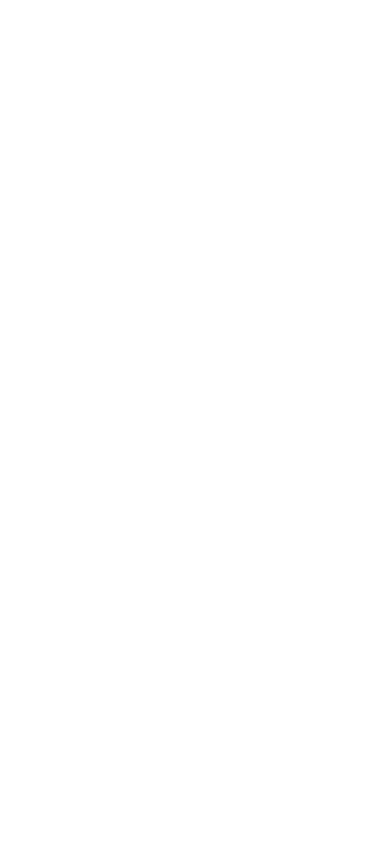
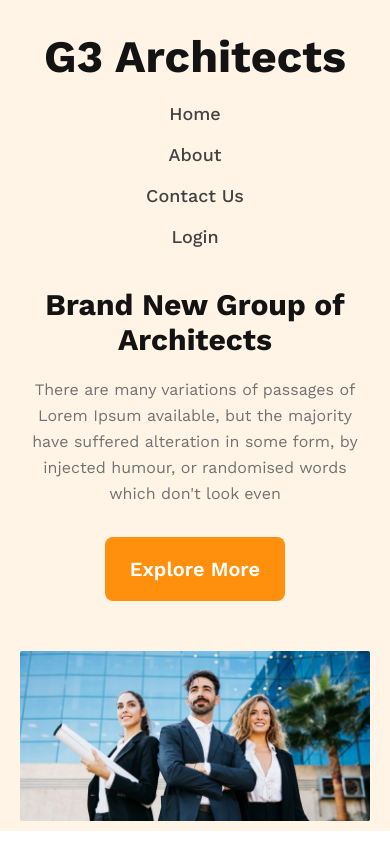
Before and after one commit to aboutamirhamza/g3-architects, a plain HTML site: page index.html in a window 390 px wide. Drawn offline with nearby package versions, Linux system fonts and the light colour scheme.

Commit message:
Header and Banner Section Complete With Responsive

```diff
--- a/css/style.css
+++ b/css/style.css
@@ -0,0 +1,289 @@
+@import url('https://fonts.googleapis.com/css2?family=Work+Sans:ital,wght@0,100..900;1,100..900&display=swap');
+
+/* Common Style Start */
+
+* {
+    margin: 0;
+    padding: 0;
+    box-sizing: border-box;
+    font-family: 'Work Sans', sans-serif;
+}
+
+html {
+    scroll-behavior: smooth;
+}
+
+ul,ol{
+    list-style: none;
+}
+
+a{
+    text-decoration: none;
+}
+
+img{
+    width: 100%;
+}
+
+h1,h2,h3,h4,h5,h6,div,span,li,p{
+    margin: 0;
+    padding: 0;
+}
+
+.container{
+    max-width: 1440px;
+    margin: 0 auto;
+}
+
+.text-center{
+    text-align: center;
+}
+
+.d-flex{
+    display: flex;
+}
+
+.dark-1{
+    color: #131313;
+}
+
+.dark-2{
+    color: #424242;
+}
+
+.dark-3{
+    color: #727272;
+}
+
+.section-title{
+    font-size: 45px;
+    font-weight: 700;
+    color: #131313;
+}
+
+.my-btn{
+    background-color: #FF900E;
+    padding: 20px 25px;
+    color: #fff;
+    font-size: 1.25rem;
+    font-weight: 600;
+    border: none;
+    border-radius: 8px;
+    cursor: pointer;
+    transition: all linear .3s;
+}
+
+.my-btn:hover{
+    background-color: #252525;
+    color: #fff;
+}
+
+/* Common Style End */
+
+
+/* Header Style Start */
+.header{
+    background-color: rgba(255, 144, 14, 0.1);
+}
+
+.navbar{
+    justify-content: space-between;
+    align-items: center;
+    padding: 30px 0;
+}
+
+.navbar .nav-items{
+    gap: 100px;
+}
+
+.navbar .nav-items .nav-link{
+    font-weight: 500;
+    font-size: 18px;
+    transition: all linear .3s;
+}
+
+.navbar .nav-items .nav-link:hover{
+    color: #FF900E;
+}
+
+.banner{
+    padding: 102px 0 45px 0;
+}
+
+.banner .banner-main{
+    flex-direction: column;
+    align-items: center;
+}
+
+.banner .banner-text-content{
+    max-width: 862px;
+}
+
+.banner .banner-heading{
+    font-size: 4rem;
+    font-weight: 700;
+    padding-bottom: 20px;
+}
+
+.banner .banner-description{
+    font-size: 16px;
+    line-height: 26px;
+    padding-bottom: 30px;
+}
+
+.banner img{
+    margin-top: 50px;
+
+}
+
+/* Header Style End */
+
+/* Common Style Start */
+/* Common Style End */
+
+
+/* Responsive Style Start */
+@media screen and (max-width: 576px) {
+    .navbar,
+    .nav-items{
+        flex-direction: column;
+    }
+
+    .navbar{
+        gap: 20px;
+        text-align: center;
+    }
+
+    .navbar .nav-items{
+        gap: 20px;
+    }
+
+    .banner{
+    padding: 10px 20px;
+    }
+
+    .banner .banner-heading{
+        font-size: 1.875rem;
+    }
+}
+
+@media screen and (min-width: 577px) and (max-width: 767px) {
+    .navbar,
+    .nav-items{
+        flex-direction: column;
+    }
+
+    .navbar{
+        gap: 20px;
+        text-align: center;
+    }
+
+    .navbar .nav-items{
+        gap: 20px;
+    }
+
+    .banner{
+    padding: 10px 20px;
+    }
+
+    .banner .banner-heading{
+        font-size: 3.125rem;
+    }
+}
+
+@media screen and (min-width: 768px) and (max-width: 992px){
+.navbar,
+    .nav-items{
+        flex-direction: column;
+    }
+
+    .navbar{
+        gap: 20px;
+        text-align: center;
+    }
+
+    .navbar .nav-items{
+        gap: 20px;
+    }
+
+    .banner{
+    padding: 10px 20px;
+    }
+
+    .banner .banner-heading{
+        font-size: 3.125rem;
+    }
+}
+
+@media screen and (min-width: 993px) and (max-width: 1200px){
+.navbar,
+    .nav-items{
+        flex-direction: column;
+    }
+
+    .navbar{
+        gap: 20px;
+        text-align: center;
+    }
+
+    .navbar .nav-items{
+        gap: 20px;
+    }
+
+    .banner{
+    padding: 10px 20px;
+    }
+
+    .banner .banner-heading{
+        font-size: 4rem;
+    }
+}
+
+@media screen and (min-width: 1201px) and (max-width: 1440px){
+.navbar,
+    .nav-items{
+        flex-direction: column;
+    }
+
+    .navbar{
+        gap: 20px;
+        text-align: center;
+    }
+
+    .navbar .nav-items{
+        gap: 20px;
+    }
+
+    .banner{
+    padding: 10px 20px;
+    }
+
+    .banner .banner-heading{
+        font-size: 4rem;
+    }
+}
+
+@media screen and (min-width: 1441px) and (max-width: 1500px){
+.navbar,
+    .nav-items{
+        flex-direction: column;
+    }
+
+    .navbar{
+        gap: 20px;
+        text-align: center;
+    }
+
+    .navbar .nav-items{
+        gap: 20px;
+    }
+
+    .banner{
+    padding: 10px 20px;
+    }
+
+    .banner .banner-heading{
+        font-size: 4rem;
+    }
+}
+/* Responsive Style End */
--- a/index.html
+++ b/index.html
@@ -4,10 +4,37 @@
     <meta charset="UTF-8">
     <meta name="viewport" content="width=device-width, initial-scale=1.0">
     <title>| G3-Architects |</title>
+    <link rel="stylesheet" href="css/style.css">
 </head>
 <body>
-    <header>
+    <header class="header">
+        <!-- Navbar HTML Start -->
+        <nav class="navbar d-flex container">
+            <h3 class="logo section-title">G3 Architects</h3>
+            <ul class="nav-items d-flex">
+                <li class="nav-item"><a href="#" class="nav-link dark-2">Home</a></li>
+                <li class="nav-item"><a href="#" class="nav-link dark-2">About</a></li>
+                <li class="nav-item"><a href="#" class="nav-link dark-2">Contact Us</a></li>
+                <li class="nav-item"><a href="#" class="nav-link dark-2">Login</a></li>
+            </ul>
+        </nav>
+        <!-- Navbar HTML End -->
 
+        <!-- Banner HTML Start -->
+         <section class="banner">
+            <div class="container text-center d-flex banner-main">
+                <div class="banner-text-content">
+                <h1 class="banner-heading dark-1">Brand New Group of Architects</h1>
+                <p class="banner-description dark-3">There are many variations of passages of Lorem Ipsum available, but the majority have suffered alteration in some form, by injected humour, or randomised words which don't look even</p>
+                <a href="#"><button class="my-btn">Explore More</button></a>
+            </div>
+            <img src="images/banner.png" alt="Banner">
+            </div>
+         </section>
+        <!-- Banner HTML End -->
+
+        <!-- Navbar HTML Start -->
+        <!-- Navbar HTML End -->
     </header>
 
     <main>
```
